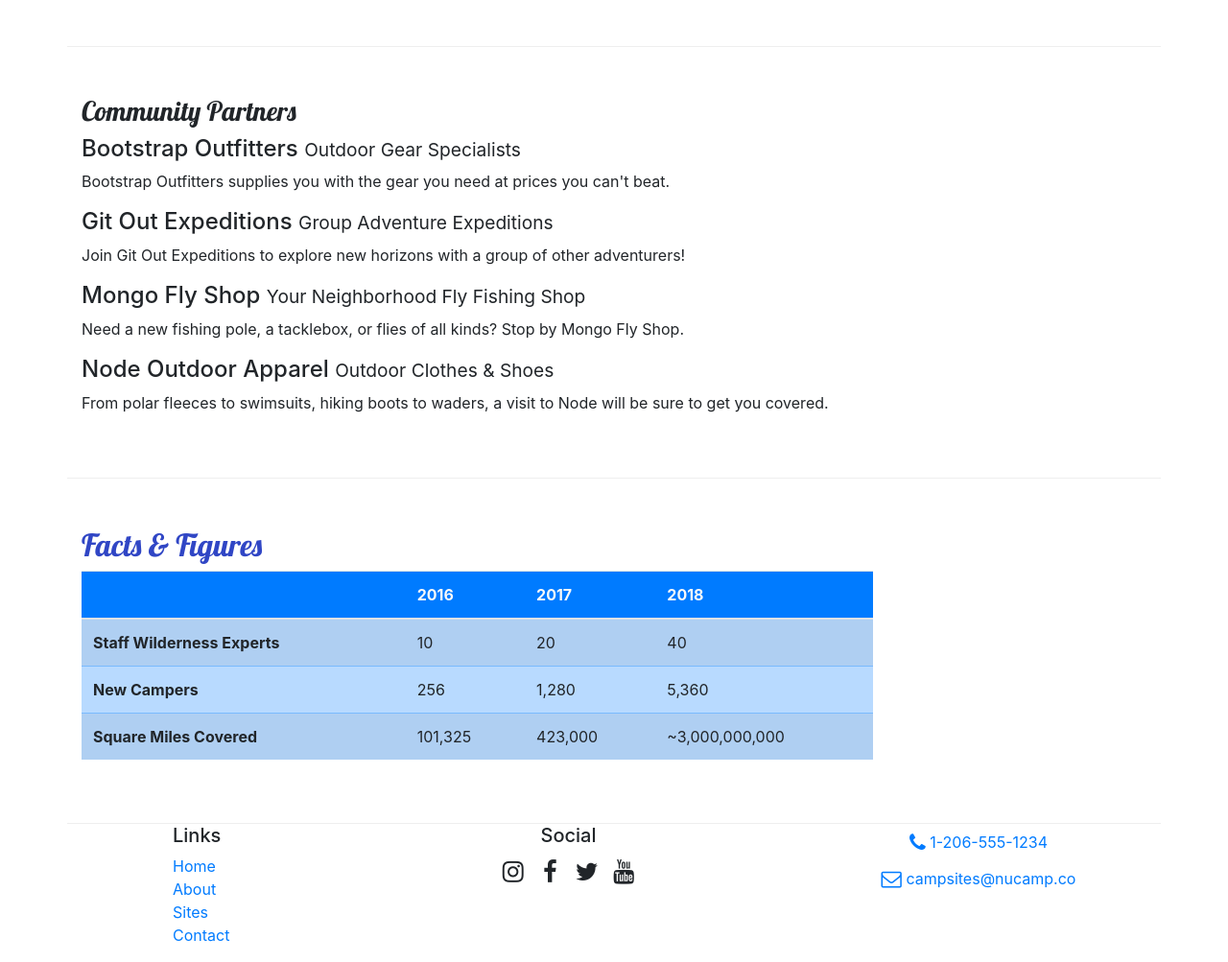
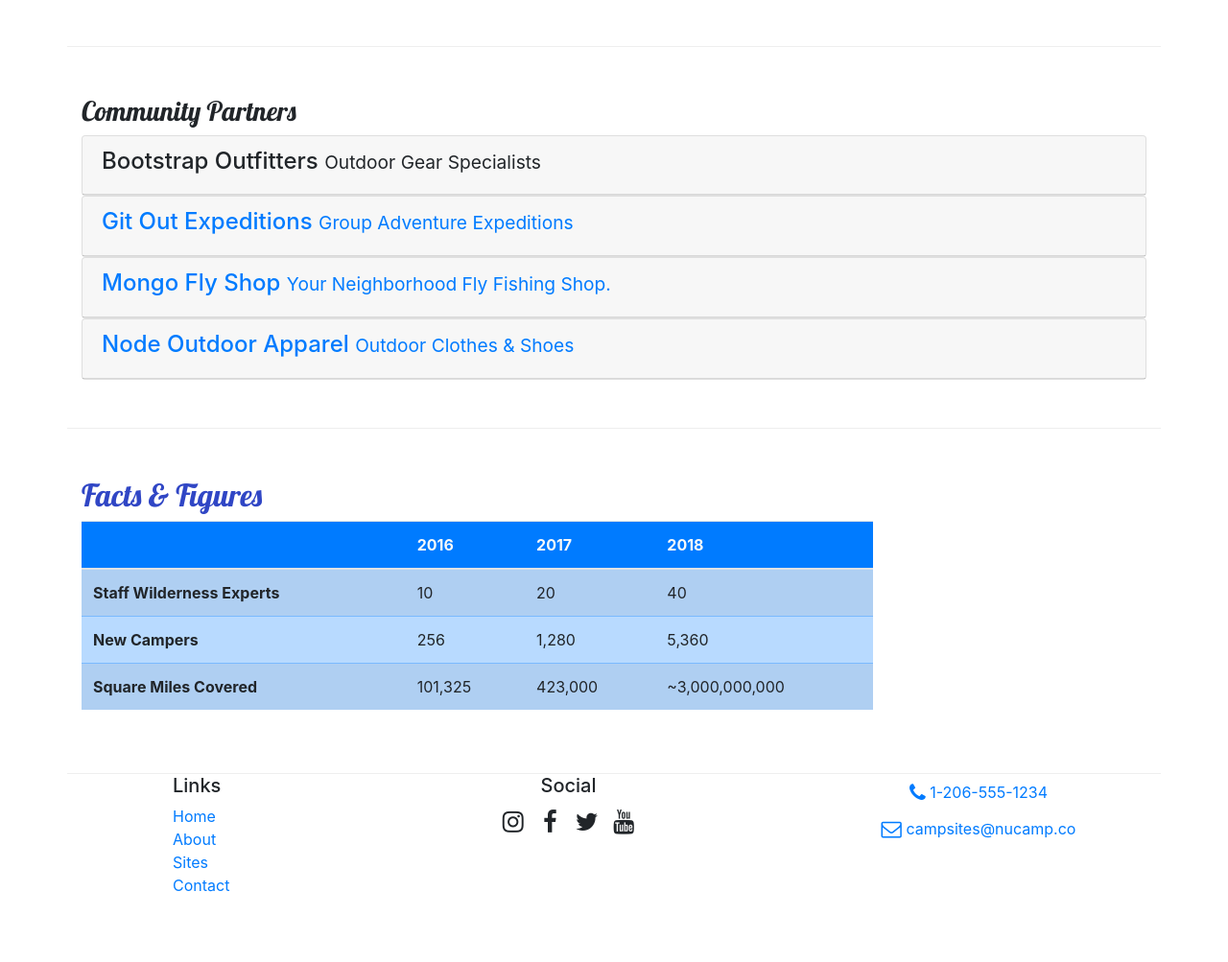
Before and after one commit to kull0032/NuCampSite, a website: page aboutus.html in a window 1280 px wide. Shown: the part 880-1883 px from the top of the page at 96% size. After the commit the page ends 1831 px from the top, so only its background shows below. Drawn offline with nearby package versions, Linux system fonts and the light colour scheme.

Commit message:
Accordian

```diff
--- a/CSS/styles.css
+++ b/CSS/styles.css
@@ -35,3 +35,8 @@
 .navbar {
     background-color: #901cad;
 }
+
+a, a:hover {
+    color: inherit;
+    text-decoration: none;
+  }
--- a/aboutus.html
+++ b/aboutus.html
@@ -13,6 +13,7 @@
     <link rel="stylesheet" href="https://fonts.googleapis.com/css?family=Lobster|Open+Sans" />
     <link rel="stylesheet" href="css/styles.css" />
     <link rel="stylesheet" href="node_modules/bootstrap/dist/css/bootstrap.min.css" />
+
     <title>NuCamp: A Better Way To Camp</title>
 </head>
 
@@ -21,12 +22,13 @@
     <header class="jumbotron jumbotron-fluid">
         <div class="container">
             <div class="row">
-                <div class="col-4 col-sm-3 col-md-2 alighn-self-center">
+                <div class="col-4 col-sm-3 col-md-2 align-self-center">
                     <a href="index.html"><img src="img/logo.png" class="image-fluid" /></a>
                 </div>
                 <div class="col">
                     <h1>NuCamp</h1>
                     <h2>a better way to camp</h2>
+                </div>
             </div>
         </div>
     </header>
@@ -96,20 +98,67 @@
 
         <div>
             <div class="row row-content">
-                <div class="col-12">
+                <div class="col">
                     <h3>Community Partners</h3>
 
-                    <h4>Bootstrap Outfitters <small>Outdoor Gear Specialists</small></h4>
-                    <p class="d-none d-sm-block">Bootstrap Outfitters supplies you with the gear you need at prices you can't beat.</p>
-
-                    <h4>Git Out Expeditions <small>Group Adventure Expeditions</small></h4>
-                    <p class="d-none d-sm-block">Join Git Out Expeditions to explore new horizons with a group of other adventurers!</p>
-
-                    <h4>Mongo Fly Shop <small>Your Neighborhood Fly Fishing Shop</small></h4>
-                    <p class="d-none d-sm-block">Need a new fishing pole, a tacklebox, or flies of all kinds? Stop by Mongo Fly Shop.</p>
-
-                    <h4>Node Outdoor Apparel <small>Outdoor Clothes & Shoes</small></h4>
-                    <p class="d-none d-sm-block">From polar fleeces to swimsuits, hiking boots to waders, a visit to Node will be sure to get you covered.</p>
+                    <div id="accordian">
+                        <div class="card">
+                            <div role="tab" class="card-header">
+                                <h4>
+                                    <a data-toggle="collapse" data-target="#bootstrap">
+                                    Bootstrap Outfitters <small>Outdoor Gear Specialists</small>
+                                    </a>
+                                </h4>
+                                <div class="collapse" id="bootstrap" data-parent="#accordian">
+                                    <div class="card=body">
+                                        <p class="d-none d-sm-block">Bootstrap Outfitters supplies you with the gear you need at prices you can't beat.</p>
+                                    </div>
+                                </div>
+                            </div>
+                        </div>
+                        <div class="card">
+                            <div role="tab" class="card-header">
+                                <h4>
+                                    <a class="collapsed" data-toggle="collapse" data-target="#git">
+                                    Git Out Expeditions <small>Group Adventure Expeditions</small>
+                                    </a>
+                                </h4>
+                                <div class="collapse" id="git" data-parent="#accordian">
+                                    <div class="card=body">
+                                        <p class="d-none d-sm-block">Join Git Out Expeditions to explore new horizons with a group of other adventurers!</p>
+                                    </div>
+                                </div>
+                            </div>
+                        </div>
+                        <div class="card">
+                            <div role="tab" class="card-header">
+                                <h4>
+                                    <a class="collapsed" data-toggle="collapse" data-target="#mongo">
+                                    Mongo Fly Shop <small>Your Neighborhood Fly Fishing Shop.</small>
+                                    </a>
+                                </h4>
+                                <div class="collapse" id="mongo" data-parent="#accordian">
+                                    <div class="card=body">
+                                        <p class="d-none d-sm-block">Need a new fishing pole, a tacklebox, or flies of all kinds? Stop by Mongo Fly Shop.</p>
+                                    </div>
+                                </div>
+                            </div>
+                        </div>
+                        <div class="card">
+                            <div role="tab" class="card-header">
+                                <h4>
+                                    <a class="collapsed" data-toggle="collapse" data-target="#node">
+                                    Node Outdoor Apparel <small>Outdoor Clothes & Shoes</small>
+                                    </a>
+                                </h4>
+                                <div class="collapse" id="node" data-parent="#accordian">
+                                    <div class="card=body">
+                                        <p class="d-none d-sm-block">From polar fleeces to swimsuits, hiking boots to waders, a visit to Node will be sure to get you covered.</p>
+                                    </div>
+                                </div>
+                            </div>
+                        </div>
+                    </div>
                 </div>
             </div>
         </div>
@@ -119,14 +168,14 @@
                 <h2>Facts &amp; Figures</h2>
                 <div class="table-responsive">
                     <table class="table table-striped">
-                        <thread>
+                        <thead>
                             <tr class="bg-primary text-light">
                                 <th></th>
                                 <th>2016</th>
                                 <th>2017</th>
                                 <th>2018</th>
                             </tr>
-                        </thread>
+                        </thead>
                         <tbody class="table-primary">
                             <tr>
                                 <th>Staff Wilderness Experts</th>
@@ -180,7 +229,9 @@
            </div>
         </div>
     </footer>
-
+    <script src="node_modules/jquery/dist/jquery.slim.min.js"></script>
+    <script src="node_modules/popper.js/dist/umd/popper.min.js"></script>
+    <script src="node_modules/bootstrap/dist/js/bootstrap.min.js"></script>
 </body>
 
 </html>
```
Also changed, not shown: contactus.html (+1 -1 lines), index.html (+1 -1 lines).
